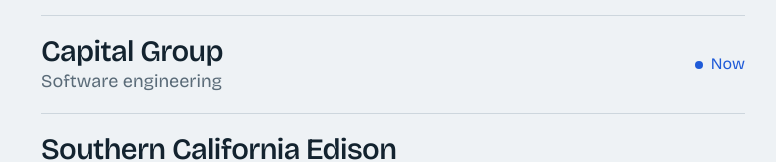
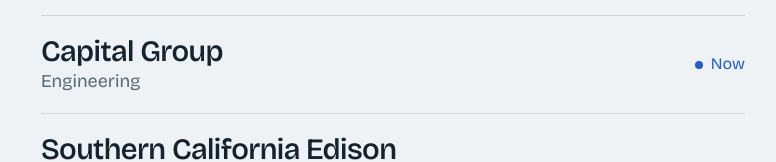
Before and after one commit to adamjamestorres/Portfolio, a plain HTML site: page index.html in a window 1280 px wide. Shown: the part 622-784 px from the top of the page, without its empty margins (247-1023 px from the left). Drawn offline with nearby package versions, Linux system fonts and the light colour scheme.

Commit message:
Capital Group role: Engineering
Co-Authored-By: Claude Opus 5.5 <noreply@anthropic.com>
Claude-Session: https://claude.ai/code/session_016hZNu6yTEzj6LJfwqdSgQR

```diff
--- a/index.html
+++ b/index.html
@@ -45,7 +45,7 @@
         <ol class="roles">
           <li class="role role--current">
             <span class="role__org">Capital Group</span>
-            <span class="role__what">Software engineering</span>
+            <span class="role__what">Engineering</span>
             <span class="role__when"><span class="pulse" aria-hidden="true"></span>Now</span>
           </li>
           <li class="role">
```
